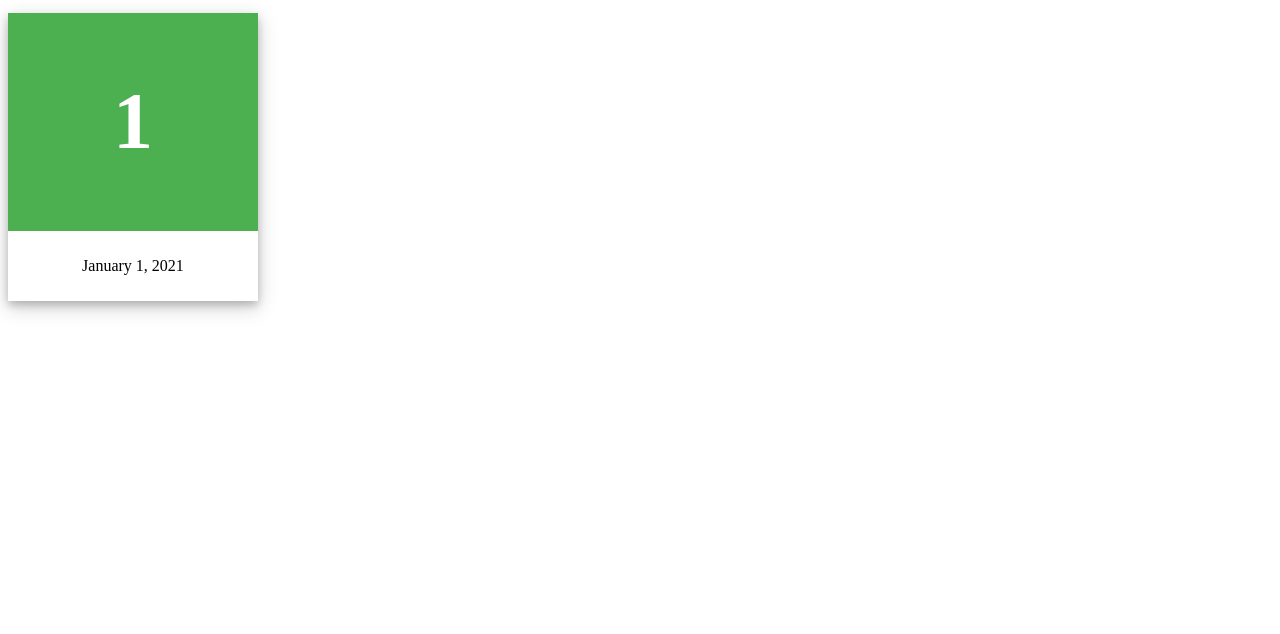
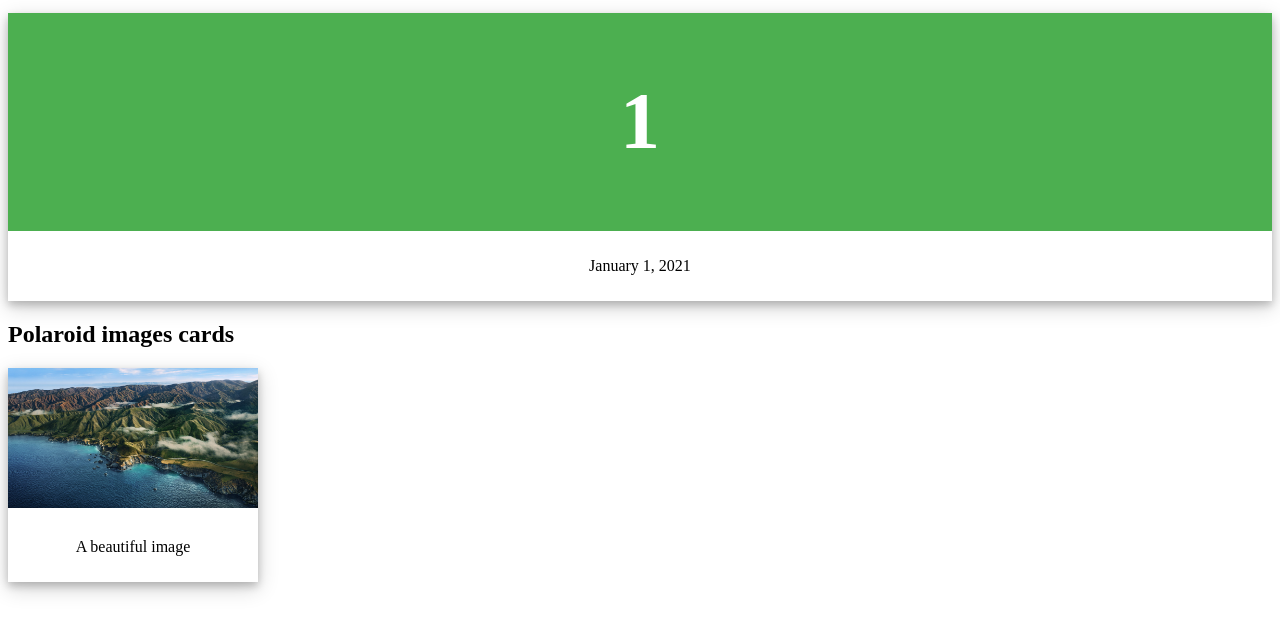
Before and after one commit to junix7/cards, a plain HTML site: page index.html in a window 1280 px wide. Shown: the part 88-722 px from the top of the page. Drawn offline with Linux system fonts and the light colour scheme.

Commit message:
style: a new style

```diff
--- a/index.html
+++ b/index.html
@@ -1,26 +1,7 @@
 <!DOCTYPE html>
 <html>
 <head>
-    <style>
-        div.card{
-            width:250px;
-            box-shadow: 0 4px 8px 0 rgba(0,0,0,0.2),
-                        0 6px 20px 0 rgba(0,0,0,0.19);
-            text-align:center;
-        }
-
-        div.header{
-            background-color:#4CAF50;
-            color:white;
-            padding:10px;
-            font-size:40px;
-        }
-
-        div.container{
-            padding:10px;
-        }
-
-    </style>
+   <link rel="stylesheet" type="text/css" href="style.css">
 	<title>Cards</title>
 </head>
 <body>
@@ -36,5 +17,14 @@
             <p>January 1, 2021</p>
         </div>
     </div>
+
+    <h2>Polaroid images cards</h2>
+
+    <div class="polaroid">
+        <img src="images/img.jpg" alt="imagen" style="width:100%"/>
+        <div class="container">
+            <p>A beautiful image</p>
+        </div>
+    </div>
 </body>
 </html>
--- /dev/null
+++ b/style.css
@@ -0,0 +1,23 @@
+div.card{
+box-shadow: 0 4px 8px 0 rgba(0,0,0,0.2),
+            0 6px 20px 0 rgba(0,0,0,0.19);
+text-align:center;
+}
+
+div.header{
+background-color:#4CAF50;
+color:white;
+padding:10px;
+font-size:40px;
+}
+
+div.container{
+padding:10px;
+}
+
+div.polaroid{
+width:250px;
+box-shadow: 0 4px 8px 0 rgba(0,0,0,0.2),
+            0 6px 20px 0 rgba(0,0,0,0.19);
+text-align:center;
+}
```
Also changed, not shown: images/img.jpg (added), images/preview.png, 1 other file.
